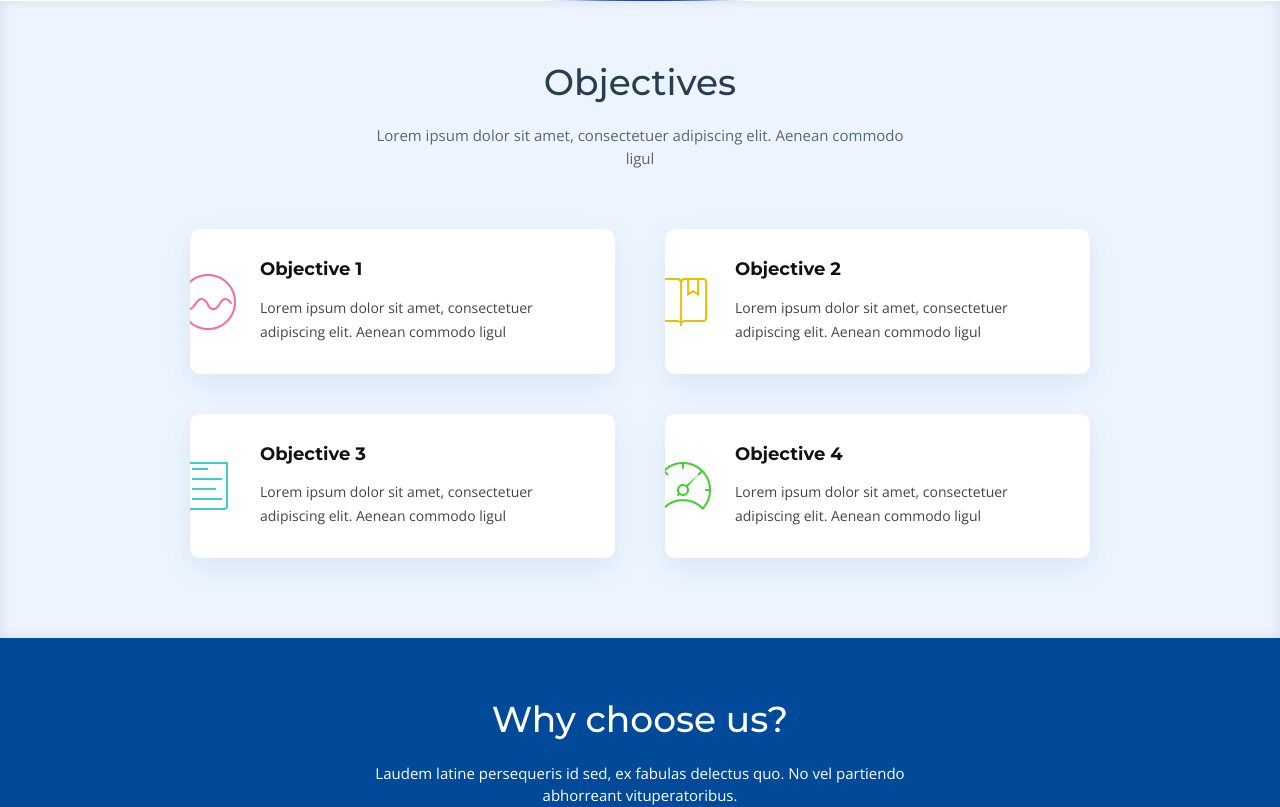
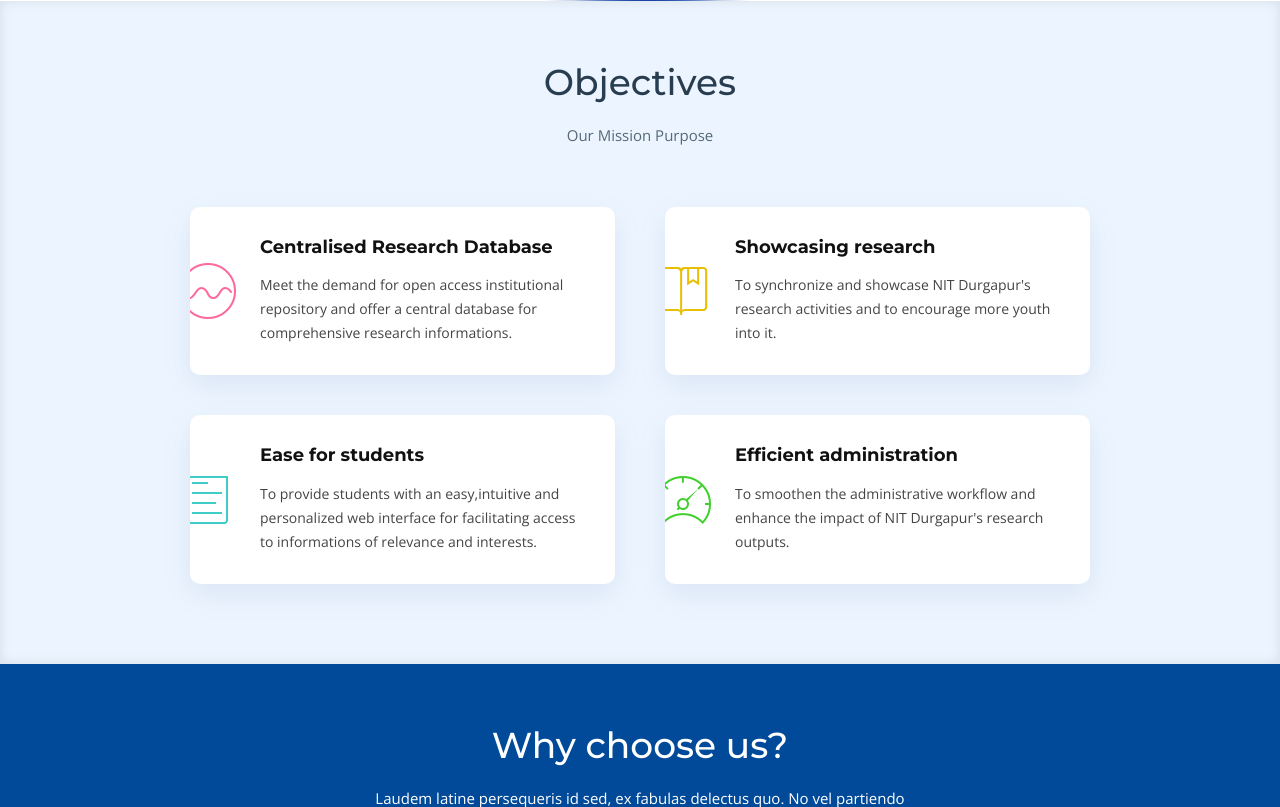
Before and after one commit to sayan-mondal-tech/Research-Web-Portal, a Django app: page / in a window 1280 px wide. Shown: the part 633-1440 px from the top of the page. Run offline with Django 3.2, Linux system fonts and the light colour scheme; some libraries are stand-ins or nearby versions; some web fonts are replaced.

Commit message:
Add new changes by @MohitKochar

```diff
--- a/project/templates/project/index.html
+++ b/project/templates/project/index.html
@@ -93,7 +93,7 @@
 
         <header class="section-header">
           <h3>Objectives</h3>
-          <p>Lorem ipsum dolor sit amet, consectetuer adipiscing elit. Aenean commodo ligul</p>
+          <p>Our Mission Purpose</p>
         </header>
 
         <div class="row">
@@ -101,30 +101,30 @@
           <div class="col-md-6 col-lg-5 offset-lg-1 wow bounceInUp" data-wow-duration="1.4s">
             <div class="box">
               <div class="icon"><i class="ion-ios-analytics-outline" style="color: #ff689b;"></i></div>
-              <h4 class="title"><a href="">Objective 1</a></h4>
-              <p class="description">Lorem ipsum dolor sit amet, consectetuer adipiscing elit. Aenean commodo ligul</p>
+              <h4 class="title"><a href="">Centralised Research Database</a></h4>
+              <p class="description">Meet the demand for open access institutional repository and offer a central database for comprehensive research informations.</p>
             </div>
           </div>
           <div class="col-md-6 col-lg-5 wow bounceInUp" data-wow-duration="1.4s">
             <div class="box">
               <div class="icon"><i class="ion-ios-bookmarks-outline" style="color: #e9bf06;"></i></div>
-              <h4 class="title"><a href="">Objective 2</a></h4>
-              <p class="description">Lorem ipsum dolor sit amet, consectetuer adipiscing elit. Aenean commodo ligul</p>
+              <h4 class="title"><a href="">Showcasing research</a></h4>
+              <p class="description">To synchronize and showcase NIT Durgapur's research activities and to encourage more youth into it.</p>
             </div>
           </div>
 
           <div class="col-md-6 col-lg-5 offset-lg-1 wow bounceInUp" data-wow-delay="0.1s" data-wow-duration="1.4s">
             <div class="box">
               <div class="icon"><i class="ion-ios-paper-outline" style="color: #3fcdc7;"></i></div>
-              <h4 class="title"><a href="">Objective 3</a></h4>
-              <p class="description">Lorem ipsum dolor sit amet, consectetuer adipiscing elit. Aenean commodo ligul</p>
+              <h4 class="title"><a href="">Ease for students</a></h4>
+              <p class="description">To provide students with an easy,intuitive and personalized web interface for facilitating access to informations of relevance and interests.</p>
             </div>
           </div>
           <div class="col-md-6 col-lg-5 wow bounceInUp" data-wow-delay="0.1s" data-wow-duration="1.4s">
             <div class="box">
               <div class="icon"><i class="ion-ios-speedometer-outline" style="color:#41cf2e;"></i></div>
-              <h4 class="title"><a href="">Objective 4</a></h4>
-              <p class="description">Lorem ipsum dolor sit amet, consectetuer adipiscing elit. Aenean commodo ligul</p>
+              <h4 class="title"><a href="">Efficient administration</a></h4>
+              <p class="description">To smoothen the administrative workflow and enhance the impact of NIT Durgapur's research outputs.</p>
             </div>
           </div>
 
@@ -439,19 +439,19 @@
             <div class="icon-box wow fadeInUp">
               <div class="icon"><i class="fas fa-user-friends"></i></div>
               <h4 class="title"><a href="">Who are we?</a></h4>
-              <p class="description">Et harum quidem rerum facilis est et expedita distinctio. Nam libero tempore, cum soluta nobis est eligendi</p>
+              <p class="description">We are a direct handshake to IEEE, an international organization which every year gives innovative brains worldwide a chance to come forward with their ideas for societal change and present it to the world.</p>
             </div>
 
             <div class="icon-box wow fadeInUp" data-wow-delay="0.2s">
               <div class="icon"><i class="fas fa-lightbulb"></i></div>
               <h4 class="title"><a href="">What we do?</a></h4>
-              <p class="description">Excepteur sint occaecat cupidatat non proident, sunt in culpa qui officia deserunt mollit anim id est laborum</p>
+              <p class="description">IEEE Student Branch organizes number of events that help students learn and innovate.The events includes seminars, workshops, Ideathons(which helps young minds help know how they can brainstorm innovative ideas and how to implement them realistically) etc.</p>
             </div>
 
             <div class="icon-box wow fadeInUp" data-wow-delay="0.4s">
               <div class="icon"><i class="fas fa-award"></i></div>
               <h4 class="title"><a href="">Why we do it?</a></h4>
-              <p class="description">Minim veniam, quis nostrud exercitation ullamco laboris nisi ut aliquip ex ea commodo consequat tarad limino ata</p>
+              <p class="description">We have always believed in the potential and power of young minds and thus encourages the students to aim for the stars. We plant the seeds of research enthusiasm in the green minds so they can nurture it into a fruitful tree. We believe knowledge is the key to revolution.</p>
             </div>
 
           </div>
@@ -572,7 +572,7 @@
 
           <div class="col-lg-4 col-md-6 footer-info">
             <h3>Research Portal <br> NIT Durgapur</h3>
-            <p>Cras fermentum odio eu feugiat lide par naso tierra. Justo eget nada terra videa magna derita valies darta donna mare fermentum iaculis eu non diam phasellus. Scelerisque felis imperdiet proin fermentum leo. Amet volutpat consequat mauris nunc congue.</p>
+            <p>This portal is developed and actively maintained by IEEE Student Branch NIT Durgapur. It caters all the fundamental needs of linking academia and students who wants to pursue research.</p>
           </div>
 
           <div class="col-lg-2 col-md-6 footer-links">
@@ -608,7 +608,7 @@
 
           <div class="col-lg-3 col-md-6 footer-newsletter">
             <h4>Our Newsletter</h4>
-            <p>Tamen quem nulla quae legam multos aute sint culpa legam noster magna veniam enim veniam illum dolore legam minim quorum culpa amet magna export quem marada parida nodela caramase seza.</p>
+            <p>To get all the latest and major updates about research activities and seminars, subscribe to our newsletter.</p>
             <form action="" method="post">
               <input type="email" name="email"><input type="submit"  value="Subscribe">
             </form>
```
